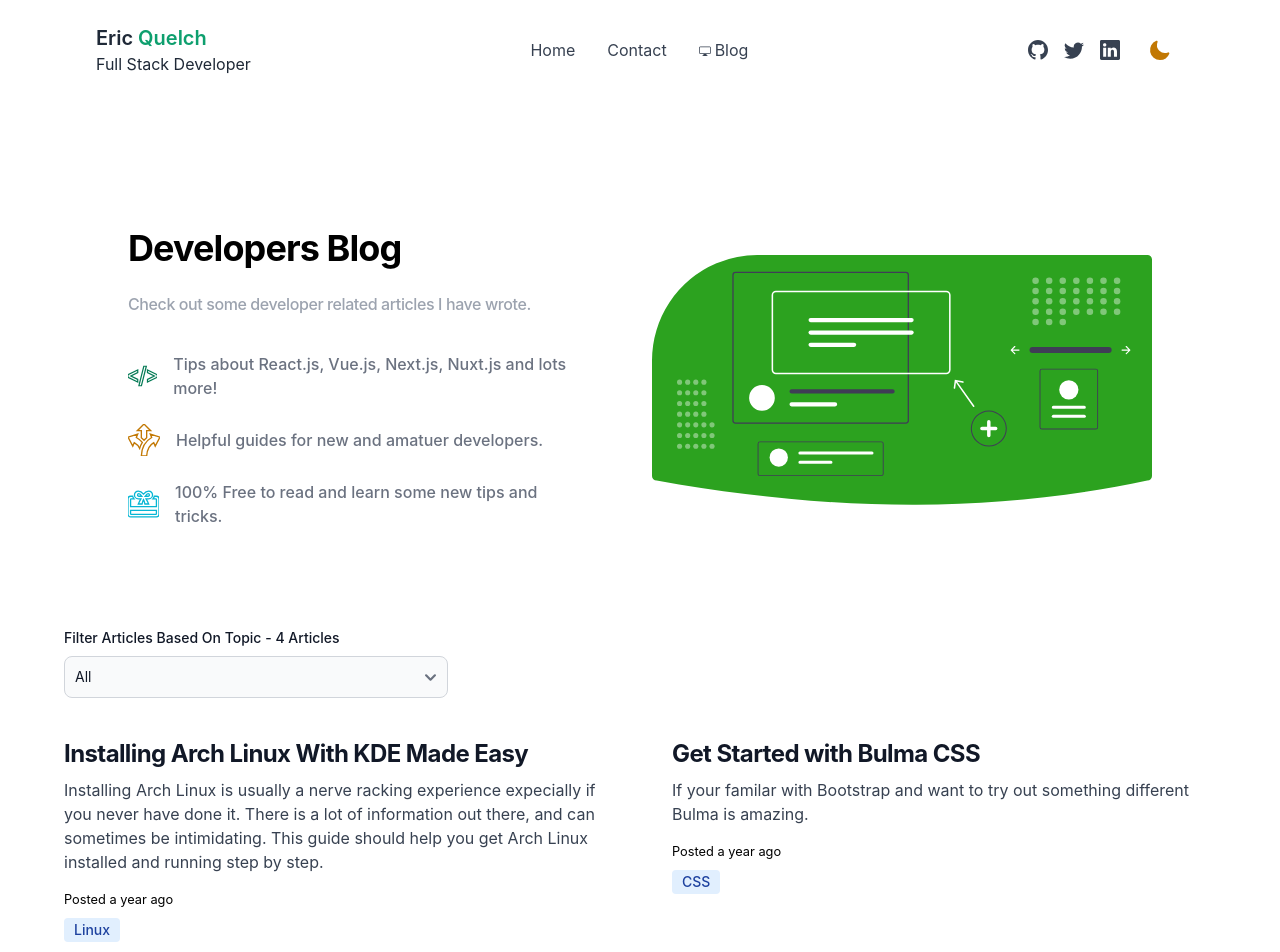
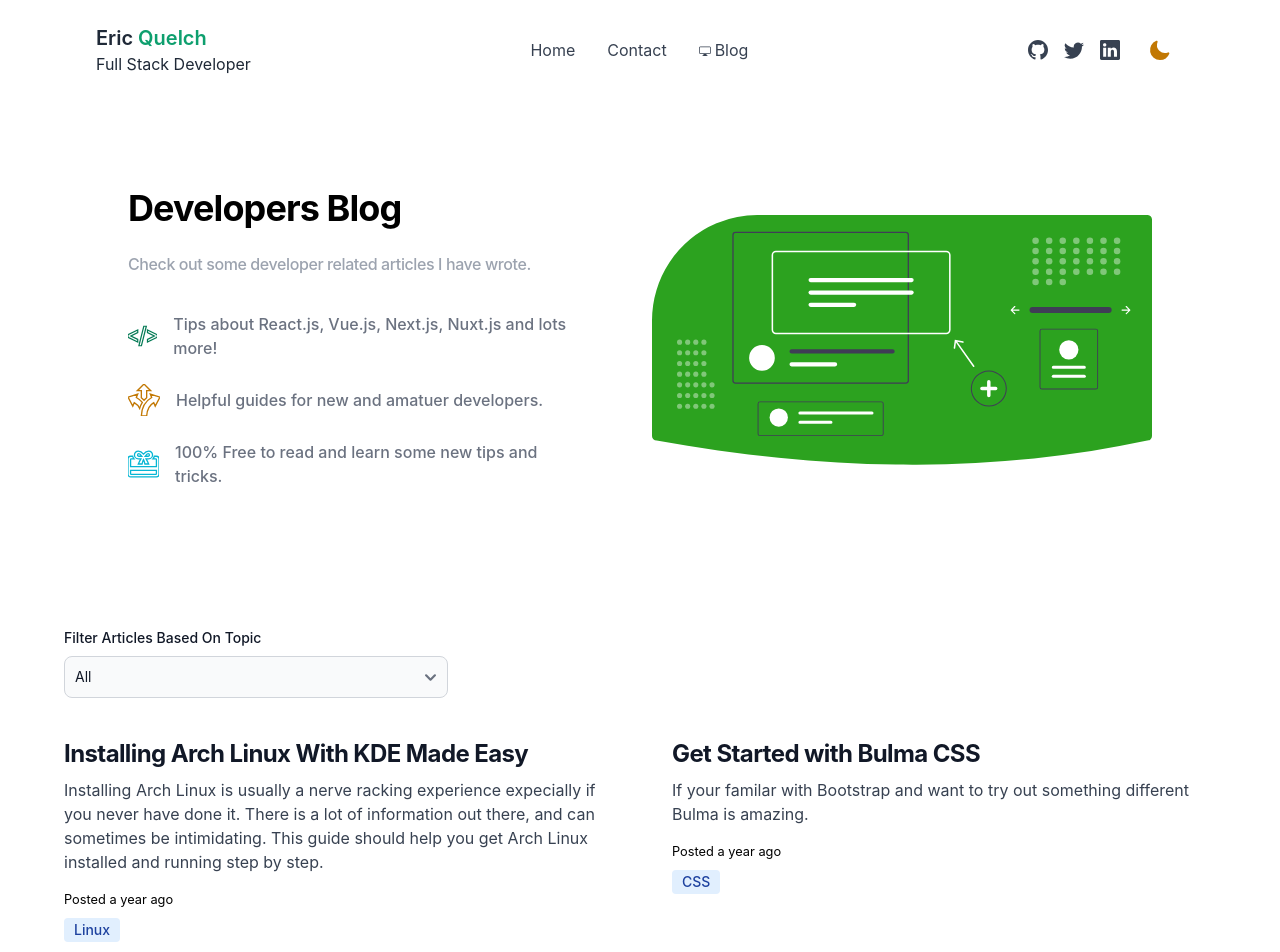
Before and after one commit to quelchx/quelchx.com, a Next.js app: page /blog in a window 1280 px wide. Shown: the top 952 px of the page. Built offline with nearby package versions, Linux system fonts and the light colour scheme.

Commit message:
more optimization using react.memo

```diff
--- /dev/null
+++ b/src/components/Posts/BlogPosts.tsx
@@ -0,0 +1,21 @@
+import React from "react";
+import { Blog } from "../../pages/blog";
+import Post from "./Post";
+
+const BlogPosts = ({ articles }: { articles: Blog[] }) => {
+  return (
+    <article className="grid grid-cols-1 gap-0 my-6 md:grid-cols-2 md:gap-16">
+      {articles.map((post: Blog) => {
+        return (
+          <div key={post.slug}>
+            <Post post={post} />
+          </div>
+        );
+      })}
+    </article>
+  );
+};
+
+
+
+export default BlogPosts;
--- /dev/null
+++ b/src/components/Posts/Categories.tsx
@@ -0,0 +1,60 @@
+import React from "react";
+import { Blog, BlogProps } from "../../pages/blog";
+
+export interface CategoriesProps extends BlogProps {
+  setArticles: React.Dispatch<React.SetStateAction<Blog[]>>;
+}
+
+const InitialCategories = ({
+  posts,
+  categories,
+  setArticles,
+}: CategoriesProps) => {
+
+  const filterByCategory = (str: string): void => {
+    let temp: Blog[] = [];
+    posts.filter((val) => {
+      val.data.category.filter((el) => {
+        if (el.toLowerCase().includes(str.toLowerCase())) {
+          temp.push(val);
+        }
+      });
+    });
+    setArticles(temp);
+  };
+
+  return (
+    <section className="flex flex-col w-auto md:w-1/3">
+      <div className="flex flex-col py-2">
+        <label
+          htmlFor="posts"
+          className="block mb-2 text-sm font-medium text-gray-900 dark:text-gray-400"
+        >
+          Filter Articles Based On Topic
+        </label>
+        <select
+          defaultValue="All"
+          className="bg-gray-50 border border-gray-300 text-gray-900 text-sm rounded-lg focus:ring-blue-500 focus:border-blue-500 block w-full p-2.5 dark:bg-gray-700 dark:border-gray-600 dark:placeholder-gray-400 dark:text-white dark:focus:ring-blue-500 dark:focus:border-blue-500"
+        >
+          <option onClick={() => setArticles(posts)}>All</option>
+          {categories.map((category: string) => {
+            return (
+              <option
+                onClick={(e: any) => filterByCategory(e.target.value)}
+                key={category}
+              >
+                {category}
+              </option>
+            );
+          })}
+        </select>
+      </div>
+    </section>
+  );
+};
+
+const Categories = React.memo(InitialCategories, (prevProps, nextProps) => {
+  return prevProps.categories === nextProps.categories;
+});
+
+export default Categories;
--- a/src/components/Posts/CategoryList.tsx
+++ /dev/null
@@ -1,24 +0,0 @@
-import React, { MouseEventHandler } from "react";
-
-type CategoryListProps = {
-  categories: string[];
-  onClick: MouseEventHandler;
-};
-
-const CategoryList = ({ categories, onClick }: CategoryListProps) => {
-  console.log('Category List')
-
-  return (
-    <React.Fragment>
-      {categories.map((cat: string) => {
-        return (
-          <option onClick={onClick} key={cat}>
-            {cat}
-          </option>
-        );
-      })}
-    </React.Fragment>
-  );
-};
-
-export default React.memo(CategoryList);
--- a/src/components/Posts/Post.tsx
+++ b/src/components/Posts/Post.tsx
@@ -3,6 +3,7 @@ import React from "react";
 import { Blog } from "../../pages/blog";
 import dayjs from "dayjs";
 import relativeTime from 'dayjs/plugin/relativeTime'
+
 dayjs.extend(relativeTime)
 type PostProps = {
   post: Blog;
--- a/src/components/Posts/PostsList.tsx
+++ /dev/null
@@ -1,86 +0,0 @@
-import React, { useEffect, useState } from "react";
-import { Blog } from "../../pages/blog";
-import CategoryList from "./CategoryList";
-import Post from "./Post";
-
-type PostListProps = {
-  posts: Blog[];
-};
-
-const PostList = ({ posts }: PostListProps) => {
-  const [articles, setArticles] = useState<Blog[]>(posts);
-  const [category, setCategory] = useState<string>("All");
-  const [categories, setCategories] = useState<string[]>([]);
-
-  useEffect(() => {
-    let temp: string[] = [];
-    posts.forEach((post: Blog) => {
-      post.data.category.forEach((category) => {
-        temp.push(category);
-      });
-    });
-    let filtered = temp.filter((t, idx) => {
-      return temp.indexOf(t) === idx;
-    });
-    setCategories(filtered);
-  }, []);
-
-  useEffect(() => {
-    if (category == "All") {
-      return;
-    } else {
-      filterByCategory(category);
-    }
-  }, [category]);
-
-  function filterByCategory(str: string): void {
-    let temp: Blog[] = [];
-    posts.filter((val: Blog) => {
-      val.data.category.filter((el) => {
-        if (el.toLowerCase().includes(str.toLowerCase())) {
-          temp.push(val);
-          setArticles(temp);
-        }
-      });
-    });
-  }
-
-  return (
-    <React.Fragment>
-      <section className="flex flex-col w-auto md:w-1/3">
-        <div className="flex flex-col py-2">
-          <label
-            htmlFor="posts"
-            className="block mb-2 text-sm font-medium text-gray-900 dark:text-gray-400"
-          >
-            Filter Articles Based On Topic - {articles.length}{" "}
-            {articles.length === 1 ? <>Article</> : <>Articles</>}
-          </label>
-          <select
-            id="posts"
-            defaultValue={category}
-            onChange={() => filterByCategory(category)}
-            className="bg-gray-50 border border-gray-300 text-gray-900 text-sm rounded-lg focus:ring-blue-500 focus:border-blue-500 block w-full p-2.5 dark:bg-gray-700 dark:border-gray-600 dark:placeholder-gray-400 dark:text-white dark:focus:ring-blue-500 dark:focus:border-blue-500"
-          >
-            <option onClick={() => setArticles(posts)}>All</option>
-            <CategoryList
-              onClick={(e: any) => setCategory(e.target.value)}
-              categories={categories}
-            />
-          </select>
-        </div>
-      </section>
-      <article className="grid grid-cols-1 gap-0 my-6 md:grid-cols-2 md:gap-16">
-        {articles.map((post: Blog) => {
-          return (
-            <div key={post.slug}>
-              <Post post={post} />
-            </div>
-          );
-        })}
-      </article>
-    </React.Fragment>
-  );
-};
-
-export default React.memo(PostList);
--- a/src/components/Posts/index.tsx
+++ b/src/components/Posts/index.tsx
@@ -1,21 +1,23 @@
-import React, { useEffect, useState } from "react";
-import { Blog } from "../../pages/blog";
-import PostList from "./PostsList";
+import React, { useState } from "react";
+import { BlogProps } from "../../pages/blog";
+import BlogPosts from "./BlogPosts";
+import Categories from "./Categories";
 
-type PostProps = {
-  posts: Blog[];
-  children: React.ReactNode;
-};
+const PostsWrapper = ({ posts, categories }: BlogProps) => {
+  const [articles, setArticles] = useState(posts);
 
-const Posts = ({ posts, children }: PostProps) => {
   return (
     <section className="py-10">
       <div className="px-8 mx-auto max-w-7xl lg:px-16">
-        {children}
-        <PostList posts={posts} />
+        <Categories
+          setArticles={setArticles}
+          posts={posts}
+          categories={categories}
+        />
+        <BlogPosts articles={articles} />
       </div>
     </section>
   );
 };
 
-export default React.memo(Posts);
+export default PostsWrapper;
--- a/src/pages/blog.tsx
+++ b/src/pages/blog.tsx
@@ -1,12 +1,11 @@
+import matter from "gray-matter";
+import { GetStaticProps, NextPage } from "next/types";
+import path from "path";
 import React from "react";
-import { GetStaticProps, NextPage } from "next";
 
 import fs from "fs";
-import path from "path";
-import matter from "gray-matter";
-
 import Meta from "../components/Meta";
-import Posts from "../components/Posts";
+import PostsWrapper from "../components/Posts";
 import BlogHero from "../components/Hero/BlogHero";
 
 export type DataProps = {
@@ -24,14 +23,14 @@ export type Blog = {
 
 export type BlogProps = {
   posts: Blog[];
+  categories: string[];
 };
 
-const Blog: NextPage<BlogProps> = ({ posts }) => {
+const PostsPage: NextPage<BlogProps> = ({ posts, categories }) => {
   return (
-    <Meta title="Developers Blog - Eric Quelch">
-      <Posts posts={posts}>
-        <BlogHero />
-      </Posts>
+    <Meta title='Developers Notes - Eric Quelch'>
+      <BlogHero />
+      <PostsWrapper posts={posts} categories={categories} />
     </Meta>
   );
 };
@@ -48,11 +47,23 @@ export const getStaticProps: GetStaticProps = async () => {
     return { slug, data };
   });
 
+  let temp: string[] = [];
+  posts.forEach((post: any) => {
+    post.data.category.forEach((category: any) => {
+      temp.push(category);
+    });
+  });
+
+  const categories = temp.filter((t, idx) => {
+    return temp.indexOf(t) === idx;
+  });
+
   return {
     props: {
       posts,
+      categories,
     },
   };
 };
 
-export default Blog;
+export default PostsPage;
```
